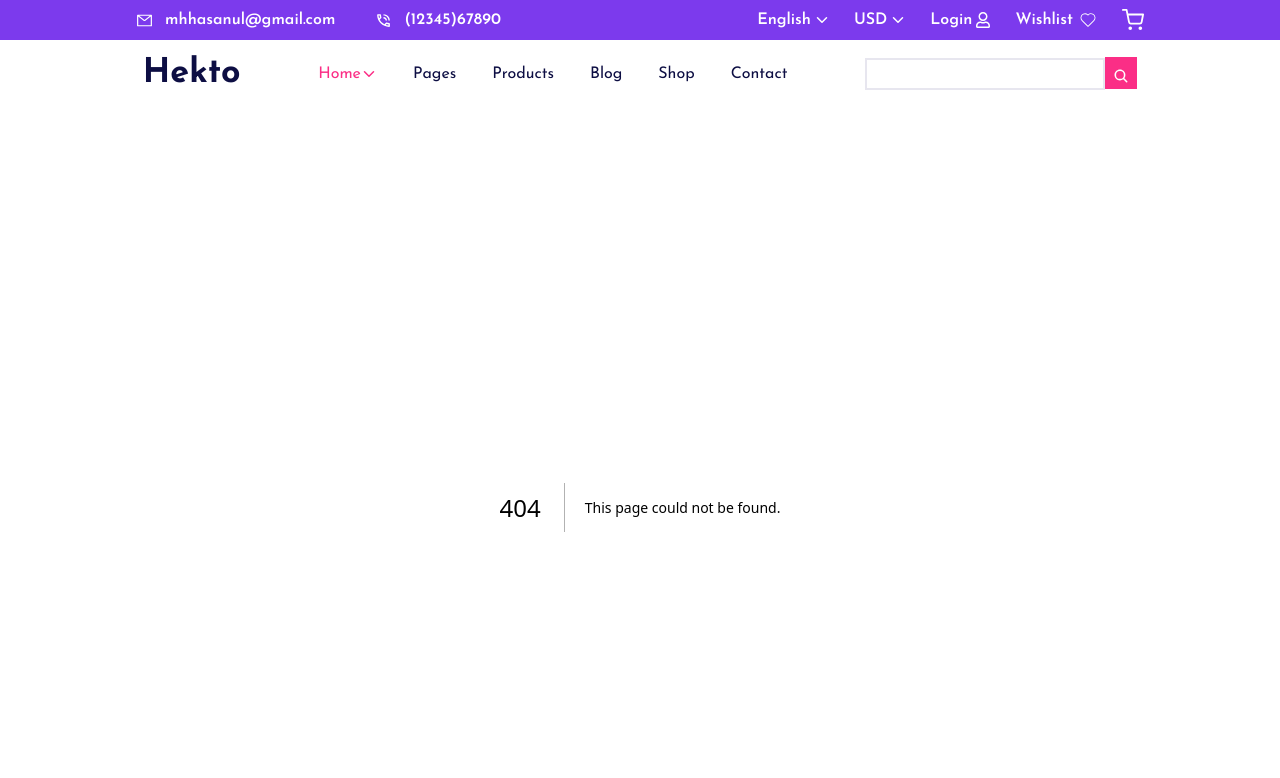
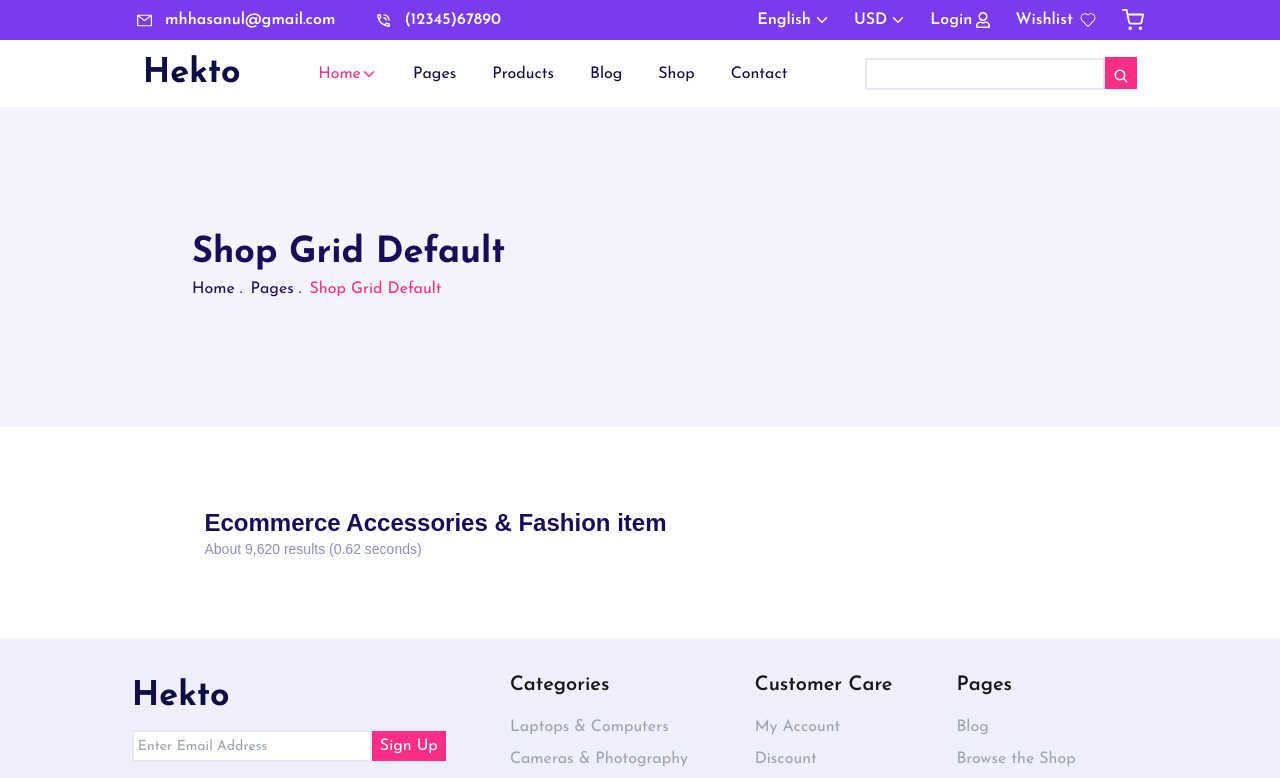
Before and after one commit to GhulamQadir/nextjs-ui-hackathon, a Next.js app: page /pages in a window 1280 px wide. Before the commit this address had no page. Shown: the top 778 px of the page. Built offline with nearby package versions, Linux system fonts and the light colour scheme; a web font is replaced by a local one.

Commit message:
updated changes

```diff
--- /dev/null
+++ b/src/app/pages/page.tsx
@@ -0,0 +1,31 @@
+function Pages() {
+  return (
+    <div>
+      <div className="bg-[#f4f3fc] w-full lg:h-[320px] h-[270px] font-josefin content-center">
+        <div className="lg:pl-[15%] px-2">
+          <p className="text-4xl text-[#1A0B5B] font-bold">Shop Grid Default</p>
+          <ul className="flex gap-x-2 mt-1">
+            <li className="text-[#1A0B5B]">Home .</li>
+            <li className="text-[#1A0B5B]">Pages .</li>
+            <li className="text-[#FB2E86]">Shop Grid Default</li>
+          </ul>
+        </div>
+      </div>
+
+      <div className="my-20">
+        <div className="flex justify-around">
+          <div>
+            <p className="text-[#1A0B5B] lg:text-2xl text-lg font-bold">
+              Ecommerce Accessories & Fashion item
+            </p>
+            <p className="text-[#8A8FB9] text-sm">
+              About 9,620 results (0.62 seconds)
+            </p>
+          </div>
+          <div></div>
+        </div>
+      </div>
+    </div>
+  );
+}
+export default Pages;
--- a/src/components/CopyrightBarFoot.tsx
+++ b/src/components/CopyrightBarFoot.tsx
@@ -3,7 +3,7 @@ import { FaFacebookF, FaTwitter, FaInstagram } from "react-icons/fa";
 
 function CopyrightBarFoot() {
   return (
-    <div className="bg-[#E7E4F8] flex justify-between md:px-32 px-2 py-2">
+    <div className="bg-[#E7E4F8] flex justify-between md:px-32 px-2 py-3">
       <div className="flex items-center">
         <MdCopyright color="#9DA0AE" />
         <p className="text-[#9DA0AE] text-sm">Webecy - All rights Reserved</p>
--- a/src/components/Navbar.tsx
+++ b/src/components/Navbar.tsx
@@ -4,6 +4,7 @@ import { IoChevronDownOutline } from "react-icons/io5";
 import { IoSearch } from "react-icons/io5";
 import { GiHamburgerMenu } from "react-icons/gi";
 import { Drawer } from "antd";
+import { RxCross2 } from "react-icons/rx";
 import { useState } from "react";
 
 function Navbar() {
@@ -25,13 +26,12 @@ function Navbar() {
         <div className="hidden lg:block">
           <ul className="text-base flex gap-x-9">
             <li className="text-[#FB2E86]">
-              <Link href={"#"} className="flex items-center">
-                {" "}
+              <Link href={"/"} className="flex items-center">
                 Home <IoChevronDownOutline />
               </Link>
             </li>
             <li className="text-[#0D0E43]">
-              <Link href={"#"}> Pages</Link>
+              <Link href={"/pages"}> Pages</Link>
             </li>
             <li className="text-[#0D0E43]">
               <Link href={"#"}> Products</Link>
@@ -61,20 +61,50 @@ function Navbar() {
             <GiHamburgerMenu size={20} />
           </button>
           <Drawer
-            title="Basic Drawer"
             placement={"left"}
             closable={false}
             onClose={onClose}
             open={open}
             key={"left"}
-            width={200}
+            width={280}
           >
-            <button onClick={onClose} className="bg-red-500 p-3 text-white">
-              close drawer
-            </button>
-            <p>Some contents...</p>
-            <p>Some contents...</p>
-            <p>Some contents...</p>
+            <div className="flex justify-between font-josefin">
+              <p className="text-[27px] font-bold text-[#0D0E43] border-b-2  w-full">
+                Hekto
+              </p>
+              <button onClick={onClose}>
+                <RxCross2 />
+              </button>
+            </div>
+            <ul className="text-lg font-josefin text-[#0D0E43] mt-4">
+              <li className="mt-3">
+                <Link href={"/"}>Home</Link>
+              </li>
+              <li className="mt-3">
+                <Link href={"/pages"}>Pages</Link>
+              </li>
+              <li className="mt-3">
+                <Link href={"#"}>Products</Link>
+              </li>
+              <li className="mt-3">
+                <Link href={"#"}>Blog</Link>
+              </li>
+              <li className="mt-3">
+                <Link href={"#"}>Shop</Link>
+              </li>
+              <li className="mt-3">
+                <Link href={"#"}>Contact</Link>
+              </li>
+            </ul>
+            <div className="mt-5">
+              <input
+                type="text"
+                className="w-48 border-[#E7E6EF] border-2 h-8 m-0"
+              />
+              <button className="bg-[#FB2E86] py-[11px] h-8 px-2 ">
+                <IoSearch color="white" />
+              </button>
+            </div>
           </Drawer>
         </div>
       </div>
```
